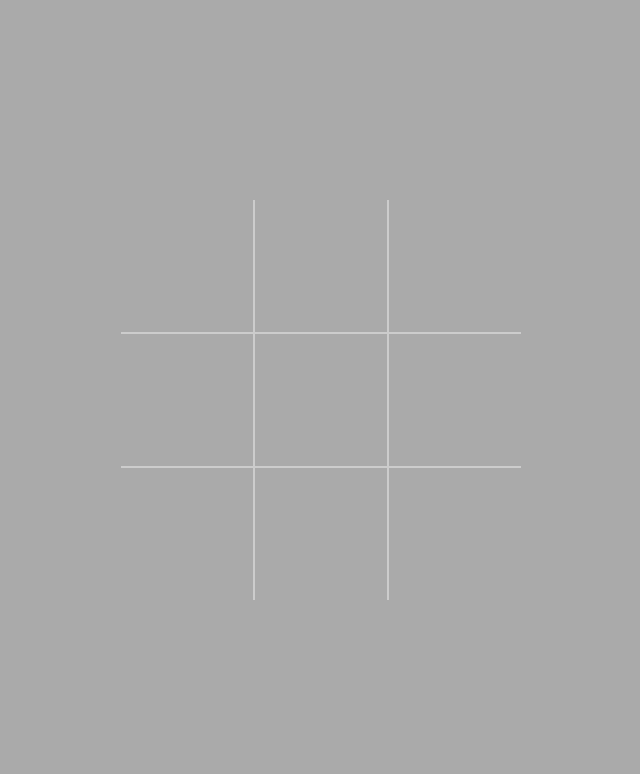
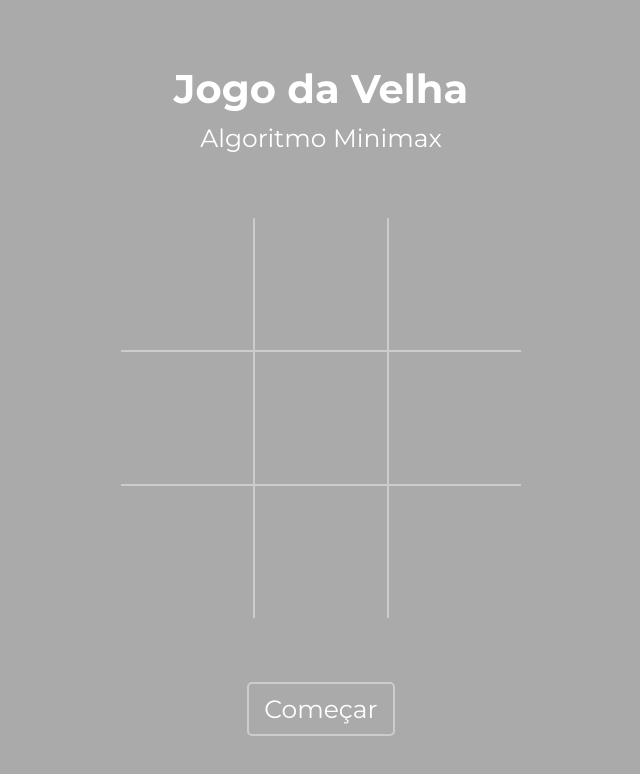
Before and after one commit to mathiashahner/minimax, a React (Create React App) app: page / in a window 1280 px wide. Shown: the top 774 px of the page, without its empty margins (319-959 px from the left). Built offline with nearby package versions, Linux system fonts and the light colour scheme.

Commit message:
visual adjustments

```diff
--- a/src/app.css
+++ b/src/app.css
@@ -1,3 +1,14 @@
+@import url('https://fonts.googleapis.com/css2?family=Montserrat:wght@400;700&display=swap');
+
+:root {
+  --black: #000000;
+  --white: #ffffff;
+
+  --gray-1: #aaaaaa;
+  --gray-2: #cccccc;
+  --gray-3: rgba(255, 255, 255, 0.1);
+}
+
 * {
   margin: 0;
   border: 0;
@@ -5,13 +16,43 @@
   box-sizing: border-box;
 }
 
+p,
+h1,
+h2,
+button {
+  color: var(--white);
+  font-family: 'Montserrat', sans-serif;
+}
+
+button {
+  cursor: pointer;
+}
+
 .container {
   width: 100%;
   height: 100vh;
   display: flex;
   align-items: center;
-  justify-content: center;
-  background: #aaaaaa;
+  flex-direction: column;
+  justify-content: space-evenly;
+  background: var(--gray-1);
+}
+
+.header {
+  width: 100%;
+  display: flex;
+  align-items: center;
+  flex-direction: column;
+}
+
+.header > h1 {
+  font-size: 40px;
+  margin-bottom: 10px;
+}
+
+.header > h2 {
+  font-size: 25px;
+  font-weight: 400;
 }
 
 .game-vertical {
@@ -28,7 +69,7 @@
   content: '';
   width: 2px;
   height: 100%;
-  background: #cccccc;
+  background: var(--gray-2);
 }
 
 .game-horizontal {
@@ -45,5 +86,25 @@
   content: '';
   width: 100%;
   height: 2px;
-  background: #cccccc;
+  background: var(--gray-2);
 }
+
+.footer {
+  width: 100%;
+  display: flex;
+  align-items: center;
+  flex-direction: column;
+}
+
+.footer > button {
+  font-size: 25px;
+  padding: 10px 15px;
+  border-radius: 5px;
+  background: transparent;
+  border: 2px solid var(--gray-2);
+  transition: all 0.1s;
+}
+
+.footer > button:hover {
+  background: var(--gray-3);
+}
--- a/src/app.jsx
+++ b/src/app.jsx
@@ -5,11 +5,20 @@ import { Positions } from './ui/components'
 const App = () => {
   return (
     <div className='container'>
+      <header className='header'>
+        <h1>Jogo da Velha</h1>
+        <h2>Algoritmo Minimax</h2>
+      </header>
+
       <div className='game-vertical '>
         <div className='game-horizontal'>
           <Positions />
         </div>
       </div>
+
+      <footer className='footer'>
+        <button>Começar</button>
+      </footer>
     </div>
   )
 }
--- a/src/ui/components/positions/positions.style.css
+++ b/src/ui/components/positions/positions.style.css
@@ -20,7 +20,7 @@
 }
 
 .position:hover {
-  background: rgba(255, 255, 255, 0.1);
+  background: var(--gray-3);
 }
 
 .O {
@@ -30,7 +30,7 @@
 
 .O {
   border-radius: 50%;
-  border: 7px solid #cccccc;
+  border: 7px solid var(--gray-2);
 }
 
 .X {
@@ -45,7 +45,7 @@
   width: 100%;
   height: 7px;
   position: absolute;
-  background-color: #cccccc;
+  background-color: var(--gray-2);
 }
 
 .X::before {
```
